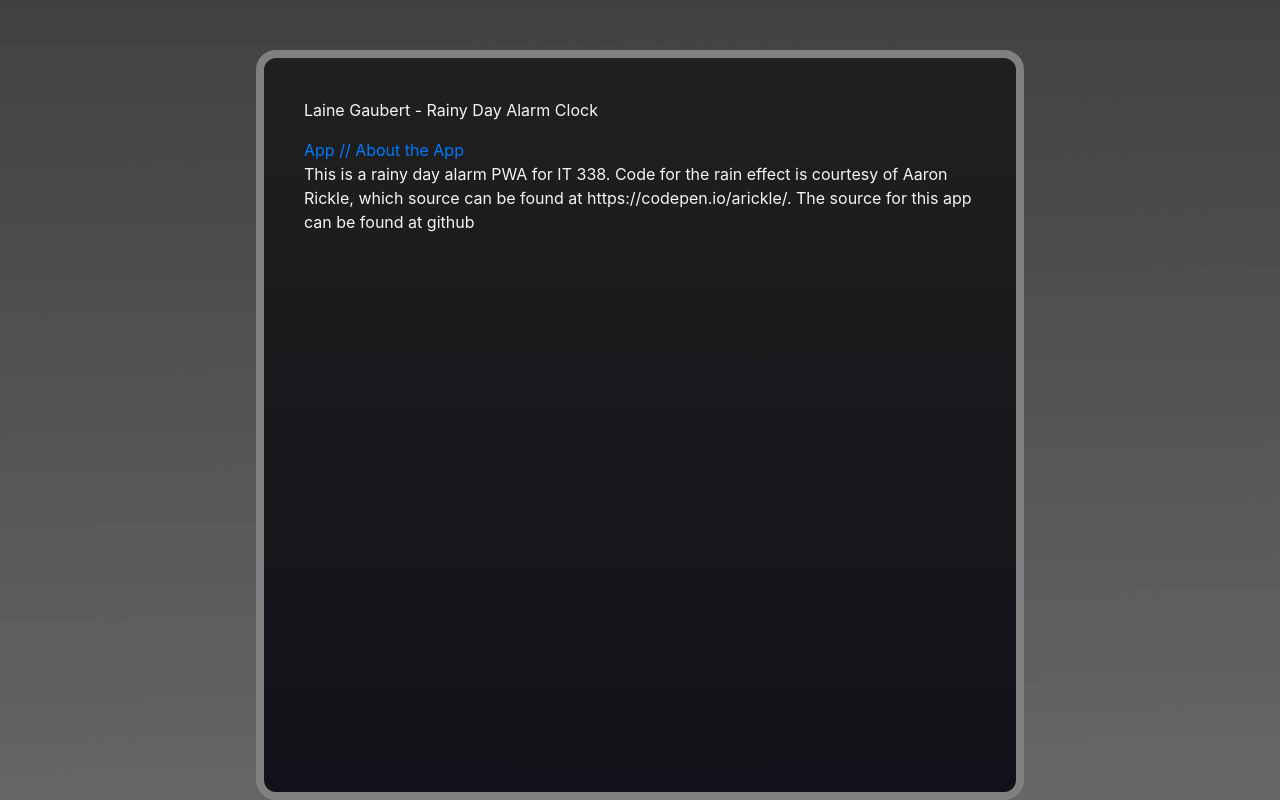
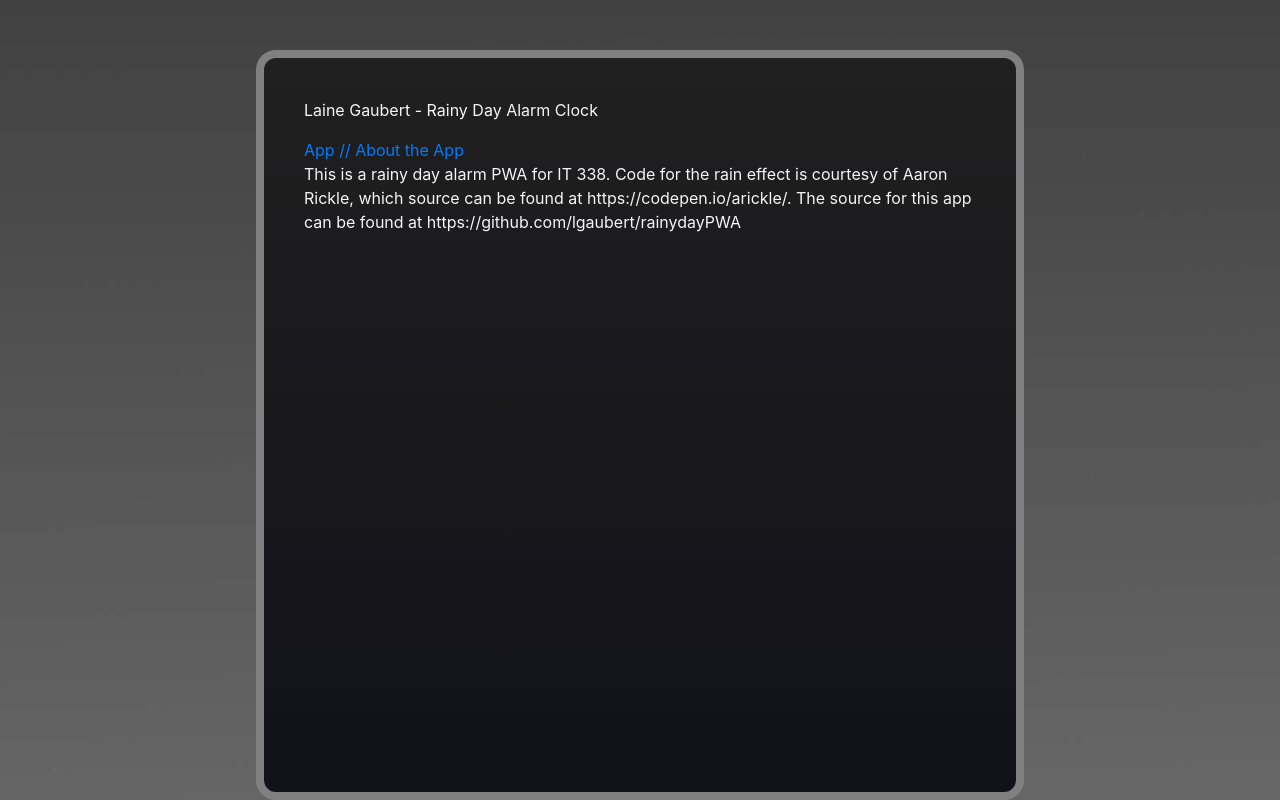
Before and after one commit to lgaubert/rainydayPWA, a plain HTML site: page about.html in a window 1280 px wide. Drawn offline with nearby package versions, Linux system fonts and the light colour scheme.

Commit message:
Update about.html

```diff
--- a/about.html
+++ b/about.html
@@ -24,7 +24,7 @@
 <div class="desc">
 
     <p>
-      This is a rainy day alarm PWA for IT 338. Code for the rain effect is courtesy of Aaron Rickle, which source can be found at https://codepen.io/arickle/. The source for this app can be found at github
+      This is a rainy day alarm PWA for IT 338. Code for the rain effect is courtesy of Aaron Rickle, which source can be found at https://codepen.io/arickle/. The source for this app can be found at https://github.com/lgaubert/rainydayPWA
     </p>
   </div>
 
```
